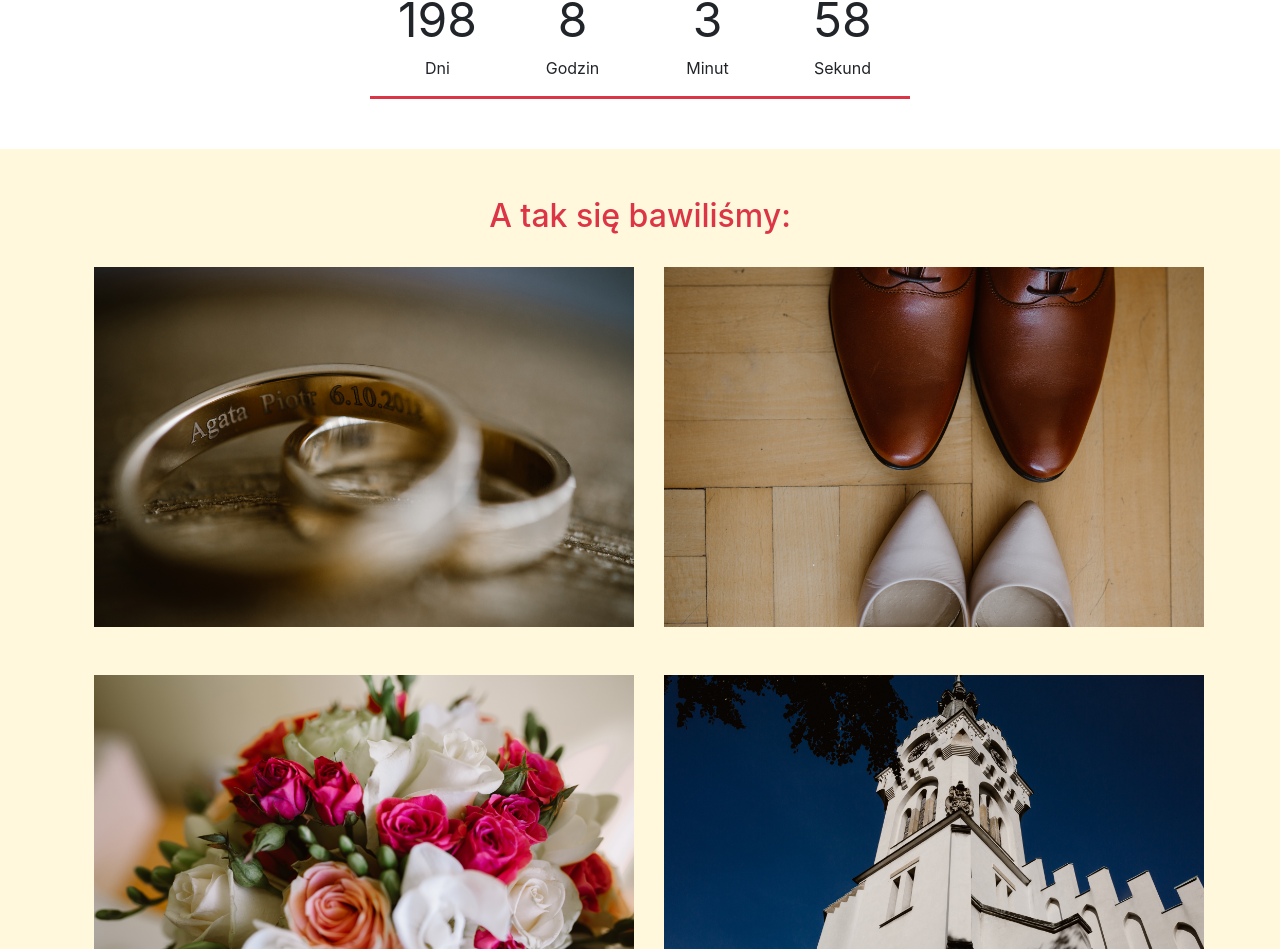
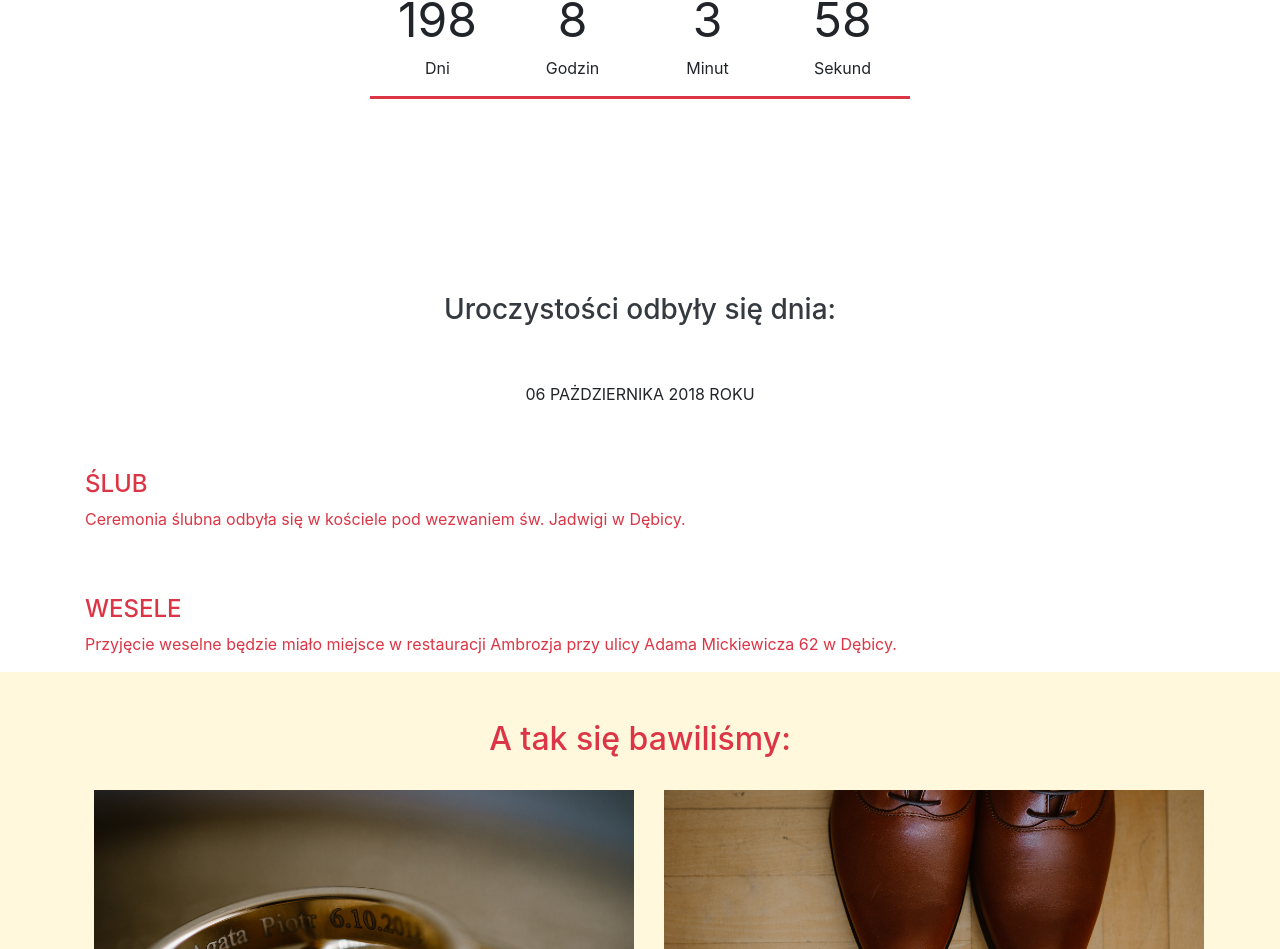
Before and after one commit to wilkpiotr/wedding-site, a React (Create React App) app: page / in a window 1280 px wide. Shown: the part 927-1876 px from the top of the page. Built offline with nearby package versions, Linux system fonts and the light colour scheme.

Commit message:
add new Component 'Place'

```diff
--- a/src/App.js
+++ b/src/App.js
@@ -8,6 +8,7 @@ import Gallery from './Components/Gallery/Gallery'
 import Time from './Components/Time/Time'
 import Greetings from './Components/Greetings/Greetings'
 import Footer from './Components/Footer/Footer'
+import Place from './Components/Place/Place'
 
 class App extends Component {
   render() {
@@ -16,6 +17,7 @@ class App extends Component {
       <NavDropdownExample/></nav>
       <Home/>
       <Time/>
+      <Place/>
       <Gallery/>
       <Greetings/>
       <Footer/>
--- /dev/null
+++ b/src/Components/Place/Place.jsx
@@ -0,0 +1,31 @@
+import React from 'react';
+import Container from 'react-bootstrap/Container';
+import Row from 'react-bootstrap/Row';
+import Col from 'react-bootstrap/Col';
+
+const Place = () => {
+    return(
+        <Container className="p-0 pt-5" id="">
+        <Row className="p-0 m-0 ">
+            <Col className="mt-5">
+                <h3 className="invite text-center text-dark p-5">Uroczystości odbyły się dnia:</h3>
+                <p className="text-uppercase text-center"> 06 pażdziernika 2018 roku</p>
+            </Col>
+        </Row>
+        <Row className="p-0 m-0 ">
+            <Col className="mt-5 text-danger">
+                    <h4>ŚLUB</h4>
+                    <p>Ceremonia ślubna odbyła się w kościele pod wezwaniem św. Jadwigi w Dębicy.</p>
+            </Col>
+        </Row>
+        <Row className="p-0 m-0 ">
+            <Col className="mt-5 text-danger">
+                    <h4>WESELE</h4>
+                    <p>Przyjęcie weselne będzie miało miejsce w restauracji Ambrozja przy ulicy Adama Mickiewicza 62 w Dębicy.</p>
+            </Col>
+        </Row>
+    </Container>
+    )
+}
+
+export default Place;
```
